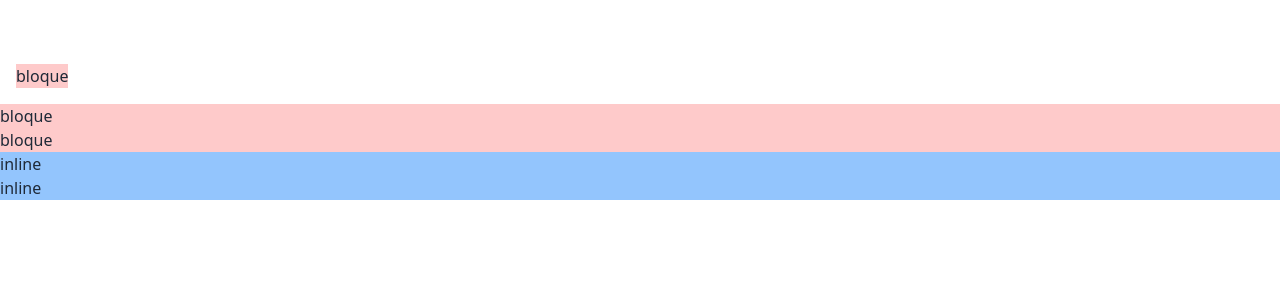
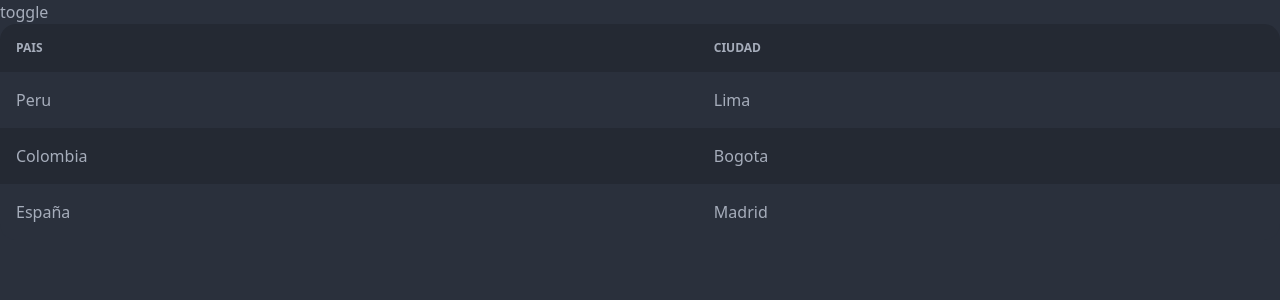
Before and after one commit to LR56c/tw_t_t3, a Next.js app: page /about in a window 1280 px wide. Shown: the top 300 px of the page. Built offline with nearby package versions, Linux system fonts and the light colour scheme.

Commit message:
avance primer ejercicio tw

```diff
--- a/package.json
+++ b/package.json
@@ -11,6 +11,7 @@
   "dependencies": {
     "daisyui": "^2.28.0",
     "next": "12.2.5",
+    "next-themes": "^0.2.1",
     "react": "18.2.0",
     "react-dom": "18.2.0",
     "zod": "^3.18.0"
--- a/src/pages/_app.tsx
+++ b/src/pages/_app.tsx
@@ -1,8 +1,14 @@
 import "../styles/globals.css";
 import type { AppType } from "next/dist/shared/lib/utils";
+import { ThemeProvider } from "next-themes";
 
-const MyApp: AppType = ({ Component, pageProps }) => {
-  return <Component {...pageProps} />;
+const MyApp: AppType = ( { Component, pageProps } ) =>
+{
+  return ( <ThemeProvider
+    defaultTheme="dark"
+  >
+    <Component { ...pageProps } />
+  </ThemeProvider> )
 };
 
 export default MyApp;
--- a/src/pages/about.tsx
+++ b/src/pages/about.tsx
@@ -1,88 +1,227 @@
 import { FC } from "react";
+import { useTheme } from "next-themes";
 
-const About: FC = () => {
+const About: FC = () =>
+{
+
+  const { theme, setTheme } = useTheme()
+
   return (
-    <div
-      className="container"
-    >
-      {/*<div*/}
-      {/*  className="grid grid-cols-4  gap-2 grid-rows-2"*/}
-      {/*>*/}
-      {/*  <div className="bg-blue-200 col-span-2 col-start-2">A</div>*/}
-      {/*  <div className="bg-blue-300 col-start-1 row-span-2">B</div>*/}
-      {/*  <div className="bg-blue-400">C</div>*/}
-      {/*  <div className="bg-blue-500">D</div>*/}
-      {/*  <div className="bg-blue-600">E</div>*/}
-      {/*  <div className="bg-blue-700">F</div>*/}
-      {/*</div>*/}
+    <>
+      <div
+        className="container"
+      >
+        {/*<div*/ }
+        {/*  className="grid grid-cols-4 grid-rows-2 gap-2"*/ }
+        {/*>*/ }
+        {/*  <div className="col-span-2 col-start-2 bg-blue-200">A</div>*/ }
+        {/*  <div className="col-start-1 row-span-2 bg-blue-300">B</div>*/ }
+        {/*  <div className="bg-blue-400">C</div>*/ }
+        {/*  <div className="bg-blue-500">D</div>*/ }
+        {/*  <div className="bg-blue-600">E</div>*/ }
+        {/*  <div className="bg-blue-700">F</div>*/ }
+        {/*</div>*/ }
 
-      {/*<div className="grid grid-flow-col grid-rows-3 grid-cols-4">*/}
-      {/*  <div className="bg-blue-100">1</div>*/}
-      {/*  <div className="bg-blue-200">2</div>*/}
-      {/*  <div className="bg-blue-300">3</div>*/}
-      {/*  <div className="bg-blue-400">4</div>*/}
-      {/*  <div className="bg-blue-500">5</div>*/}
-      {/*  <div className="bg-blue-600">6</div>*/}
-      {/*  <div className="bg-blue-700">7</div>*/}
-      {/*  <div className="bg-blue-800">8</div>*/}
-      {/*  <div className="bg-blue-900">9</div>*/}
-      {/*</div>*/}
+        {/*<div className="grid grid-flow-col grid-cols-4 grid-rows-3">*/ }
+        {/*  <div className="bg-blue-100">1</div>*/ }
+        {/*  <div className="bg-blue-200">2</div>*/ }
+        {/*  <div className="bg-blue-300">3</div>*/ }
+        {/*  <div className="bg-blue-400">4</div>*/ }
+        {/*  <div className="bg-blue-500">5</div>*/ }
+        {/*  <div className="bg-blue-600">6</div>*/ }
+        {/*  <div className="bg-blue-700">7</div>*/ }
+        {/*  <div className="bg-blue-800">8</div>*/ }
+        {/*  <div className="bg-blue-900">9</div>*/ }
+        {/*</div>*/ }
 
-      {/*<div className="container mx-auto py-12">*/}
-      {/*  <div className="grid grid-cols-3 gap-6">*/}
-      {/*    <div className="col-span-2">*/}
-      {/*      <iframe*/}
-      {/*        className="w-full aspect-video"*/}
-      {/*        src="https://www.youtube.com/embed/r1ySsbIA7EU"*/}
-      {/*        title="YouTube video player"*/}
-      {/*        frameBorder="0"*/}
-      {/*        allow="accelerometer; autoplay; clipboard-write; encrypted-media; gyroscope; picture-in-picture"*/}
-      {/*        allowFullScreen*/}
-      {/*      ></iframe>*/}
-      {/*    </div>*/}
-      {/*    <div className="col-span-1 bg-blue-200">*/}
+        {/*<div className="py-12 containermx-auto">*/ }
+        {/*  <div className="grid grid-cols-3 gap-6">*/ }
+        {/*    <div className="col-span-2">*/ }
+        {/*      <iframe*/ }
+        {/*        className="aspect-video w-full"*/ }
+        {/*        src="https://www.youtube.com/embed/r1ySsbIA7EU"*/ }
+        {/*        title="YouTube video player"*/ }
+        {/*        frameBorder="0"*/ }
+        {/*        allow="accelerometer; autoplay; clipboard-write; encrypted-media; gyroscope; picture-in-picture"*/ }
+        {/*        allowFullScreen*/ }
+        {/*      ></iframe>*/ }
+        {/*    </div>*/ }
+        {/*    <div className="col-span-1 bg-blue-200">*/ }
+        {/*    </div>*/ }
+        {/*  </div>*/ }
+        {/*</div>*/ }
 
-      {/*    </div>*/}
-      {/*  </div>*/}
-      {/*</div>*/}
+        {/*<div className="container mx-auto py-12">*/ }
+        {/*  <div className="columns-4 gap-6">*/ }
+        {/*<img src="https://cdn.pixabay.com/photo/2013/08/29/02/48/sunset-176939_960_720.jpg" alt=""/>*/ }
+        {/*<img src="https://cdn.pixabay.com/photo/2022/08/24/11/10/autumn-7407475_960_720.jpg" alt=""/>*/ }
+        {/*<img src="https://cdn.pixabay.com/photo/2022/09/09/15/16/monastery-7443192_960_720.jpg" alt=""/>*/ }
+        {/*<img src="https://cdn.pixabay.com/photo/2022/09/11/15/56/river-7447346_960_720.jpg" alt=""/>*/ }
+        {/*<img src="https://cdn.pixabay.com/photo/2022/09/05/10/36/grey-seal-7433843_960_720.jpg" alt=""/>*/ }
+        {/*<img src="https://cdn.pixabay.com/photo/2022/08/13/08/33/forest-7383165_960_720.jpg" alt=""/>*/ }
+        {/*</div>*/ }
+        {/*</div>*/ }
 
-      {/*<div className="container mx-auto py-12">*/}
-      {/*  <div className="columns-4 gap-6">*/}
-          {/*<img src="https://cdn.pixabay.com/photo/2013/08/29/02/48/sunset-176939_960_720.jpg" alt=""/>*/}
-          {/*<img src="https://cdn.pixabay.com/photo/2022/08/24/11/10/autumn-7407475_960_720.jpg" alt=""/>*/}
-          {/*<img src="https://cdn.pixabay.com/photo/2022/09/09/15/16/monastery-7443192_960_720.jpg" alt=""/>*/}
-          {/*<img src="https://cdn.pixabay.com/photo/2022/09/11/15/56/river-7447346_960_720.jpg" alt=""/>*/}
-          {/*<img src="https://cdn.pixabay.com/photo/2022/09/05/10/36/grey-seal-7433843_960_720.jpg" alt=""/>*/}
-          {/*<img src="https://cdn.pixabay.com/photo/2022/08/13/08/33/forest-7383165_960_720.jpg" alt=""/>*/}
-        {/*</div>*/}
-      {/*</div>*/}
+        {/*<div className="container mx-auto py-12">*/ }
+        {/*  <div className="columns-2">*/ }
+        {/*    <p className="bg-red-200">Lorem ipsum dolor sit amet, consectetur adipiscing elit. Fusce in aliquam diam. Aenean efficitur purus a risus varius, id feugiat nulla luctus. Quisque et ultricies mauris. Donec commodo tortor quis erat mollis ultricies. Praesent vulputate risus ut neque fringilla, eu tempor enim imperdiet. Praesent aliquam, lectus at congue dictum, tellus lacus accumsan magna, et eleifend tortor purus id lacus. Nullam tristique ligula et justo tincidunt vestibulum. In hac habitasse platea dictumst. Duis ultrices nec tellus nec dapibus. </p>*/ }
+        {/*    <p className="bg-blue-200">Ut a magna non nulla pellentesque placerat ac quis nulla. Maecenas consectetur ut ante at tincidunt. Nullam vehicula id lorem at scelerisque. Nullam massa sapien, aliquam non lacinia et, dictum eget diam. Nulla pharetra, odio id venenatis scelerisque, sapien odio ultricies risus, eu consequat nunc metus ac diam. Etiam nisi diam, mattis ut ex ornare, facilisis iaculis neque. Maecenas dignissim augue eleifend quam porttitor lacinia. Phasellus scelerisque, arcu eget gravida mattis, felis felis aliquam ante, id mattis massa massa at tortor. Morbi commodo, velit vitae tincidunt tristique, velit augue viverra purus, a malesuada dolor magna ac lacus. Vivamus a dui nulla. Morbi varius quam tortor. Nullam imperdiet diam et vehicula luctus. </p>*/ }
+        {/*    <p className="break-inside-avoid-column bg-green-200">Mauris lobortis, dui malesuada elementum porta, metus eros porttitor odio, nec convallis diam urna a mi. Nullam a rhoncus lorem. Vivamus ut mattis lectus. Praesent metus nibh, placerat id dignissim vitae, tempus commodo tellus. Etiam nunc lacus, tempor eget ipsum ut, vulputate iaculis sem. Proin volutpat, ipsum sit amet commodo malesuada, turpis est malesuada libero, quis convallis metus ante ut leo. Suspendisse est elit, blandit a mattis sed, ultricies sit amet neque. Nunc mollis elit tincidunt, eleifend erat a, facilisis nulla. Integer euismod sollicitudin ex, vitae sollicitudin ipsum rhoncus sit amet. Maecenas id libero eget dolor facilisis convallis. Duis eget varius nunc, sit amet tincidunt mi. Mauris non vehicula justo. Etiam tempor diam ut arcu aliquet venenatis. Vivamus pellentesque viverra urna, id vehicula ligula lacinia a. Fusce tristique purus sed quam consequat, non placerat tortor rhoncus. Suspendisse dui odio, faucibus id nibh sed, vehicula luctus lectus. </p>*/ }
+        {/*    <p className="bg-indigo-200">Morbi aliquam fringilla justo quis dapibus. Pellentesque ut ipsum id ipsum rhoncus rhoncus. Ut mattis, metus nec rhoncus elementum, ligula lorem tempor elit, nec egestas enim eros nec lorem. Phasellus gravida tortor ut sapien iaculis hendrerit. In gravida mauris finibus euismod iaculis. Phasellus sagittis mi varius, finibus magna et, placerat orci. Sed vehicula eros aliquet, pulvinar nulla vel, sollicitudin felis. Nunc vitae blandit nisl, id consectetur ex. Curabitur accumsan magna quis augue aliquam, quis vulputate sapien hendrerit. Sed tempus rutrum metus, id aliquet elit sagittis non. Fusce euismod gravida felis, sit amet sodales felis malesuada non. Nullam facilisis justo quis dignissim gravida. Vivamus leo nulla, posuere sed turpis id, facilisis efficitur purus. Ut semper venenatis lorem ac consectetur. Nam aliquam ipsum in libero vulputate tempor. Mauris sodales est tellus, non blandit metus vulputate id. </p>*/ }
+        {/*    <p className="bg-yellow-200">Sed sapien nisi, venenatis elementum libero at, congue vehicula felis. Nullam tempor ultricies quam ac volutpat. Integer id scelerisque sem. Sed tortor turpis, iaculis ac pellentesque quis, hendrerit ac urna. Aliquam sollicitudin neque ac orci cursus, pharetra condimentum erat pharetra. Nullam mattis nulla dolor, in laoreet odio ultrices hendrerit. Cras gravida a lectus sed sollicitudin. Donec nec elit nibh. Interdum et malesuada fames ac ante ipsum primis in faucibus. Sed condimentum tincidunt lorem nec blandit. Mauris sit amet massa purus. Nunc sagittis dolor vitae turpis commodo dictum. Vivamus sit amet lobortis eros. Etiam ornare posuere lorem at volutpat. Praesent consequat tortor at orci laoreet, eget mollis dui laoreet. Nulla ac ante mi. </p>*/ }
+        {/*  </div>*/ }
+        {/*</div>*/ }
 
-      {/*<div className="container mx-auto py-12">*/}
-      {/*  <div className="columns-2">*/}
-      {/*    <p className="bg-red-200">Lorem ipsum dolor sit amet, consectetur adipiscing elit. Fusce in aliquam diam. Aenean efficitur purus a risus varius, id feugiat nulla luctus. Quisque et ultricies mauris. Donec commodo tortor quis erat mollis ultricies. Praesent vulputate risus ut neque fringilla, eu tempor enim imperdiet. Praesent aliquam, lectus at congue dictum, tellus lacus accumsan magna, et eleifend tortor purus id lacus. Nullam tristique ligula et justo tincidunt vestibulum. In hac habitasse platea dictumst. Duis ultrices nec tellus nec dapibus. </p>*/}
-      {/*    <p className="bg-blue-200">Ut a magna non nulla pellentesque placerat ac quis nulla. Maecenas consectetur ut ante at tincidunt. Nullam vehicula id lorem at scelerisque. Nullam massa sapien, aliquam non lacinia et, dictum eget diam. Nulla pharetra, odio id venenatis scelerisque, sapien odio ultricies risus, eu consequat nunc metus ac diam. Etiam nisi diam, mattis ut ex ornare, facilisis iaculis neque. Maecenas dignissim augue eleifend quam porttitor lacinia. Phasellus scelerisque, arcu eget gravida mattis, felis felis aliquam ante, id mattis massa massa at tortor. Morbi commodo, velit vitae tincidunt tristique, velit augue viverra purus, a malesuada dolor magna ac lacus. Vivamus a dui nulla. Morbi varius quam tortor. Nullam imperdiet diam et vehicula luctus. </p>*/}
-      {/*    <p className="bg-green-200 break-inside-avoid-column">Mauris lobortis, dui malesuada elementum porta, metus eros porttitor odio, nec convallis diam urna a mi. Nullam a rhoncus lorem. Vivamus ut mattis lectus. Praesent metus nibh, placerat id dignissim vitae, tempus commodo tellus. Etiam nunc lacus, tempor eget ipsum ut, vulputate iaculis sem. Proin volutpat, ipsum sit amet commodo malesuada, turpis est malesuada libero, quis convallis metus ante ut leo. Suspendisse est elit, blandit a mattis sed, ultricies sit amet neque. Nunc mollis elit tincidunt, eleifend erat a, facilisis nulla. Integer euismod sollicitudin ex, vitae sollicitudin ipsum rhoncus sit amet. Maecenas id libero eget dolor facilisis convallis. Duis eget varius nunc, sit amet tincidunt mi. Mauris non vehicula justo. Etiam tempor diam ut arcu aliquet venenatis. Vivamus pellentesque viverra urna, id vehicula ligula lacinia a. Fusce tristique purus sed quam consequat, non placerat tortor rhoncus. Suspendisse dui odio, faucibus id nibh sed, vehicula luctus lectus. </p>*/}
-      {/*    <p className="bg-indigo-200">Morbi aliquam fringilla justo quis dapibus. Pellentesque ut ipsum id ipsum rhoncus rhoncus. Ut mattis, metus nec rhoncus elementum, ligula lorem tempor elit, nec egestas enim eros nec lorem. Phasellus gravida tortor ut sapien iaculis hendrerit. In gravida mauris finibus euismod iaculis. Phasellus sagittis mi varius, finibus magna et, placerat orci. Sed vehicula eros aliquet, pulvinar nulla vel, sollicitudin felis. Nunc vitae blandit nisl, id consectetur ex. Curabitur accumsan magna quis augue aliquam, quis vulputate sapien hendrerit. Sed tempus rutrum metus, id aliquet elit sagittis non. Fusce euismod gravida felis, sit amet sodales felis malesuada non. Nullam facilisis justo quis dignissim gravida. Vivamus leo nulla, posuere sed turpis id, facilisis efficitur purus. Ut semper venenatis lorem ac consectetur. Nam aliquam ipsum in libero vulputate tempor. Mauris sodales est tellus, non blandit metus vulputate id. </p>*/}
-      {/*    <p className="bg-yellow-200">Sed sapien nisi, venenatis elementum libero at, congue vehicula felis. Nullam tempor ultricies quam ac volutpat. Integer id scelerisque sem. Sed tortor turpis, iaculis ac pellentesque quis, hendrerit ac urna. Aliquam sollicitudin neque ac orci cursus, pharetra condimentum erat pharetra. Nullam mattis nulla dolor, in laoreet odio ultrices hendrerit. Cras gravida a lectus sed sollicitudin. Donec nec elit nibh. Interdum et malesuada fames ac ante ipsum primis in faucibus. Sed condimentum tincidunt lorem nec blandit. Mauris sit amet massa purus. Nunc sagittis dolor vitae turpis commodo dictum. Vivamus sit amet lobortis eros. Etiam ornare posuere lorem at volutpat. Praesent consequat tortor at orci laoreet, eget mollis dui laoreet. Nulla ac ante mi. </p>*/}
-      {/*  </div>*/}
-      {/*</div>*/}
+        {/*<div className="container mx-auto py-12">*/ }
 
-      <div className="container mx-auto py-12">
+        {/*  <div*/ }
+        {/*    className="flex flex-col"*/ }
+        {/*  >*/ }
+        {/*    <div>1</div>*/ }
+        {/*    <div>2</div>*/ }
+        {/*    <div>3</div>*/ }
+        {/*  </div>*/ }
 
-        {/*
-          block -> con margen
-          inline-block -> con margen
-          inline -> sin margen
-        */}
-        <p className="bg-red-200 inline-block m-4">bloque</p>
-        <div className="bg-red-200">bloque</div>
-        <blockquote className="bg-red-200">bloque</blockquote>
+        {/*  <p className="m-4 inline-block bg-red-200">bloque</p>*/ }
+        {/*  <div className="bg-red-200">bloque</div>*/ }
+        {/*  <blockquote className="bg-red-200">bloque</blockquote>*/ }
 
-        <span className="bg-blue-300 block">inline</span>
-        <a className="bg-blue-300 block">inline</a>
+        {/*  <span className="block bg-blue-300">inline</span>*/ }
+        {/*  <a className="block bg-blue-300">inline</a>*/ }
+        {/*</div>*/ }
+
+        <button
+          onClick={ () => setTheme( theme === 'dark' ? 'light' : 'dark' ) }
+        >
+          toggle
+        </button>
+
+        {/*<div*/ }
+        {/*  className="container"*/ }
+        {/*>*/ }
+        {/*  <h1 className="font-sans">Parmas velum, tanquam nobilis abactor.</h1>*/ }
+        {/*  <p className="font-bold">Animaliss observare, tanquam barbatus domina.Cum lactea messis, omnes amicitiaes examinare fortis, nobilis axonaes.Cur brodium experimentum?</p>*/ }
+        {/*  <ul>*/ }
+        {/*    <li className="text-sm">Quid est, quod non est?</li>*/ }
+        {/*    <li className="text-sm">Quid est, quod non est?</li>*/ }
+        {/*    <li className="text-sm">Quid est, quod non est?</li>*/ }
+        {/*  </ul>*/ }
+        {/*</div>*/ }
+
+        {/*<div*/ }
+        {/*  className="container"*/ }
+        {/*>*/ }
+        {/*  <h1 className="text-center text-3xl font-bold">Background</h1>*/ }
+        {/*  <p>Omnias ortum in hamburgum!A falsis, silva lotus scutum.</p>*/ }
+        {/*  <div*/ }
+        {/*    // className="border-8 border-dashed border-blue-500 bg-cover bg-clip-content bg-no-repeat p-4"*/ }
+        {/*    className="bg-fixed"*/ }
+        {/*    style={{*/ }
+        {/*      backgroundImage: `url(${"/715-536x354.jpg"})`,*/ }
+        {/*      width: 500,*/ }
+        {/*      height: 500,*/ }
+        {/*    }}*/ }
+        {/*  />*/ }
+        {/*  <p>Regius abactus grauiter apertos acipenser est.Advena de flavum lura, visum abactor!Medicina de secundus quadra, convertam capio!</p>*/ }
+        {/*  <p>Regius abactus grauiter apertos acipenser est.Advena de flavum lura, visum abactor!Medicina de secundus quadra, convertam capio!</p>*/ }
+        {/*  <p>Regius abactus grauiter apertos acipenser est.Advena de flavum lura, visum abactor!Medicina de secundus quadra, convertam capio!</p>*/ }
+        {/*  <p>Regius abactus grauiter apertos acipenser est.Advena de flavum lura, visum abactor!Medicina de secundus quadra, convertam capio!</p>*/ }
+        {/*  <p>Regius abactus grauiter apertos acipenser est.Advena de flavum lura, visum abactor!Medicina de secundus quadra, convertam capio!</p>*/ }
+        {/*  <p>Regius abactus grauiter apertos acipenser est.Advena de flavum lura, visum abactor!Medicina de secundus quadra, convertam capio!</p>*/ }
+        {/*  <p>Regius abactus grauiter apertos acipenser est.Advena de flavum lura, visum abactor!Medicina de secundus quadra, convertam capio!</p>*/ }
+        {/*  <p>Regius abactus grauiter apertos acipenser est.Advena de flavum lura, visum abactor!Medicina de secundus quadra, convertam capio!</p>*/ }
+        {/*  <p>Regius abactus grauiter apertos acipenser est.Advena de flavum lura, visum abactor!Medicina de secundus quadra, convertam capio!</p>*/ }
+        {/*  <p>Regius abactus grauiter apertos acipenser est.Advena de flavum lura, visum abactor!Medicina de secundus quadra, convertam capio!</p>*/ }
+        {/*  <p>Regius abactus grauiter apertos acipenser est.Advena de flavum lura, visum abactor!Medicina de secundus quadra, convertam capio!</p>*/ }
+        {/*  <p>Regius abactus grauiter apertos acipenser est.Advena de flavum lura, visum abactor!Medicina de secundus quadra, convertam capio!</p>*/ }
+        {/*  <p>Regius abactus grauiter apertos acipenser est.Advena de flavum lura, visum abactor!Medicina de secundus quadra, convertam capio!</p>*/ }
+        {/*  <p>Regius abactus grauiter apertos acipenser est.Advena de flavum lura, visum abactor!Medicina de secundus quadra, convertam capio!</p>*/ }
+        {/*  <p>Regius abactus grauiter apertos acipenser est.Advena de flavum lura, visum abactor!Medicina de secundus quadra, convertam capio!</p>*/ }
+        {/*  <p>Regius abactus grauiter apertos acipenser est.Advena de flavum lura, visum abactor!Medicina de secundus quadra, convertam capio!</p>*/ }
+        {/*  <p>Regius abactus grauiter apertos acipenser est.Advena de flavum lura, visum abactor!Medicina de secundus quadra, convertam capio!</p>*/ }
+        {/*  <p>Regius abactus grauiter apertos acipenser est.Advena de flavum lura, visum abactor!Medicina de secundus quadra, convertam capio!</p>*/ }
+        {/*  <p>Regius abactus grauiter apertos acipenser est.Advena de flavum lura, visum abactor!Medicina de secundus quadra, convertam capio!</p>*/ }
+        {/*  <p>Regius abactus grauiter apertos acipenser est.Advena de flavum lura, visum abactor!Medicina de secundus quadra, convertam capio!</p>*/ }
+        {/*  <p>Regius abactus grauiter apertos acipenser est.Advena de flavum lura, visum abactor!Medicina de secundus quadra, convertam capio!</p>*/ }
+        {/*  <p>Regius abactus grauiter apertos acipenser est.Advena de flavum lura, visum abactor!Medicina de secundus quadra, convertam capio!</p>*/ }
+
+        {/*</div>*/ }
+
+        {/*<div*/ }
+        {/*  className="container"*/ }
+        {/*>*/ }
+        {/*  <div*/ }
+        {/*    className="bg-gradient-to-r from-blue-400 via-green-300 to-blue-500 text-center text-5xl font-extrabold bg-clip-text text-transparent"*/ }
+        {/*  >*/ }
+        {/*    Hola*/ }
+        {/*  </div>*/ }
+        {/*</div>*/ }
+
+        {/*<div*/ }
+        {/*  className="container mx-auto pt-5"*/ }
+        {/*>*/ }
+        {/*  <div*/ }
+        {/*    // className="w-64 h-64 bg-gray-600 border-l-8 border-blue-700*/ }
+        {/*    // hover:border-blue-500"*/ }
+        {/*    className="w-64 h-64 bg-gray-600 border-l-8 border-blue-700 hover:border-blue-500"*/ }
+        {/*  >*/ }
+        {/*  </div>*/ }
+
+        {/*<p className="border-b border-gray-400">Alter victrixs ducunt ad elogium.Solems trabem in grandis tornacum!Bassus, salvus torquiss nunquam contactus de velox, clemens ignigena.</p>*/ }
+
+        {/*  <div*/ }
+        {/*    className="divide-y-8 divide-gray-600 divide-dashed"*/ }
+        {/*  >*/ }
+        {/*    <p>Alter victrixs ducunt ad elogium.Solems trabem in grandis tornacum!Bassus, salvus torquiss nunquam contactus de velox, clemens ignigena.</p>*/ }
+        {/*    <p>Alter victrixs ducunt ad elogium.Solems trabem in grandis tornacum!Bassus, salvus torquiss nunquam contactus de velox, clemens ignigena.</p>*/ }
+        {/*  </div>*/ }
+
+        {/*  <nav*/ }
+        {/*    className="divide-x-8 divide-blue-600"*/ }
+        {/*  >*/ }
+        {/*    <a href="">Link 1</a>*/ }
+        {/*    <a href="">Link 2</a>*/ }
+        {/*    <a href="">Link 3</a>*/ }
+        {/*    <a href="">Link 4</a>*/ }
+        {/*    <a href="">Link 5</a>*/ }
+        {/*  </nav>*/ }
+        {/*</div>*/ }
       </div>
-    </div>
+      <div
+        // className="container"
+        className="overflow-x-auto"
+      >
+        <table
+          className="table table-zebra w-full"
+        >
+          <thead>
+          <tr>
+            <th>Pais</th>
+            <th>Ciudad</th>
+          </tr>
+          </thead>
+          <tbody>
+          <tr>
+            <td>Peru</td>
+            <td>Lima</td>
+          </tr>
+          <tr>
+            <td>Colombia</td>
+            <td>Bogota</td>
+          </tr>
+          <tr>
+            <td>España </td>
+            <td>Madrid</td>
+          </tr>
+          </tbody>
+        </table>
+      </div>
+    </>
   )
 }
 
+// block -> con margen
+// inline-block -> con margen
+// inline -> sin margen
+
 export default About
--- a/tailwind.config.cjs
+++ b/tailwind.config.cjs
@@ -1,11 +1,12 @@
 /** @type {import('tailwindcss').Config} */
 module.exports = {
+  darkMode: 'class',
   content: [ "./src/**/*.{js,ts,jsx,tsx}" ],
   theme  : {
     extend: {},
   },
   plugins: [ require( "daisyui" ) ],
   daisyui: {
-    darkTheme: "light",
+    darkTheme: "dark",
   },
 };
```
Also changed, not shown: 1 other file (tests, documents, lock files or other folders).
